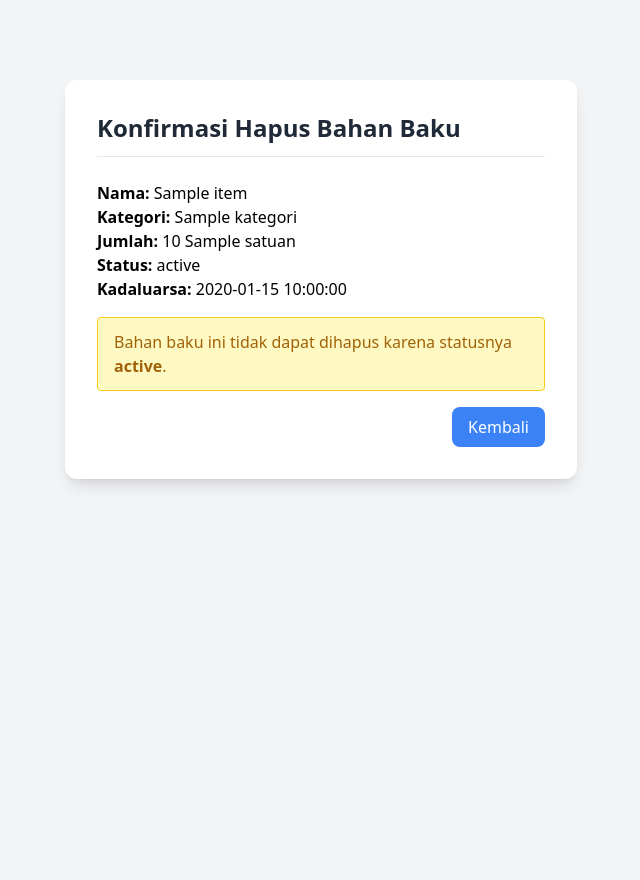
After one commit to zidan224/MBG_032_2A_Zidan-Taufiqurahman, a CodeIgniter 4 app: template MBG_032_2A_Zidan-Taufiqurahman/app/Views/stok/confirm_delete.php in a window 1280 px wide. The commit adds this page. Shown: the whole page, without its empty margins (319-959 px from the left). Run offline with PHP 8.4 and a stand-in for CodeIgniter, Linux system fonts and the light colour scheme; the template is opened without the code that fills it: most values are stand-ins (such as "Sample title", 1, 10 or a date in 2020); some libraries are stand-ins or nearby versions.

Commit message:
Add Fitur Hapus Bahan Kadaluarsa by Zidan Taufiqurahman

```diff
--- a/MBG_032_2A_Zidan-Taufiqurahman/app/Models/BahanBakuModel.php
+++ b/MBG_032_2A_Zidan-Taufiqurahman/app/Models/BahanBakuModel.php
@@ -11,6 +11,8 @@ class BahanBakuModel extends Model
         'nama',
         'kategori',
         'jumlah',
+        'satuan',
+        'tanggal_masuk',
         'tanggal_kadaluarsa',
         'status'
     ];
--- /dev/null
+++ b/MBG_032_2A_Zidan-Taufiqurahman/app/Views/stok/confirm_delete.php
@@ -0,0 +1,53 @@
+<!DOCTYPE html>
+<html lang="id">
+<head>
+    <meta charset="UTF-8">
+    <title>Konfirmasi Hapus Bahan Baku</title>
+    <script src="https://cdn.tailwindcss.com"></script>
+</head>
+<body class="bg-gray-100 min-h-screen">
+
+    <div class="container mx-auto mt-20 bg-white p-8 shadow-lg rounded-xl max-w-lg">
+        <h2 class="text-2xl font-bold text-gray-800 mb-6 border-b pb-3">
+            Konfirmasi Hapus Bahan Baku
+        </h2>
+
+        <div class="mb-4">
+            <p><strong>Nama:</strong> <?= esc($item['nama']) ?></p>
+            <p><strong>Kategori:</strong> <?= esc($item['kategori']) ?></p>
+            <p><strong>Jumlah:</strong> <?= esc($item['jumlah']) ?> <?= esc($item['satuan']) ?></p>
+            <p><strong>Status:</strong> <?= esc($item['status']) ?></p>
+            <p><strong>Kadaluarsa:</strong> <?= esc($item['tanggal_kadaluarsa']) ?></p>
+        </div>
+
+        <?php if ($item['status'] === 'Kadaluarsa'): ?>
+            <p class="text-red-600 font-semibold mb-4">
+                Apakah Anda yakin ingin menghapus bahan baku ini? Tindakan ini tidak dapat dibatalkan.
+            </p>
+
+            <form action="<?= base_url('gudang/stok/delete/'.$item['id']) ?>" method="post" class="flex justify-end space-x-3">
+                <a href="<?= base_url('gudang/stok') ?>"
+                    class="bg-gray-400 hover:bg-gray-500 text-white px-4 py-2 rounded-lg transition duration-300">
+                    Batal
+                </a>
+                <button type="submit"
+                        class="bg-red-600 hover:bg-red-700 text-white px-4 py-2 rounded-lg transition duration-300">
+                    Hapus
+                </button>
+            </form>
+        <?php else: ?>
+            <div class="text-yellow-700 bg-yellow-100 border border-yellow-400 px-4 py-3 rounded">
+                Bahan baku ini tidak dapat dihapus karena statusnya <strong><?= esc($item['status']) ?></strong>.
+            </div>
+
+            <div class="flex justify-end mt-4">
+                <a href="<?= base_url('gudang/stok') ?>"
+                    class="bg-blue-500 hover:bg-blue-600 text-white px-4 py-2 rounded-lg transition duration-300">
+                    Kembali
+                </a>
+            </div>
+        <?php endif; ?>
+    </div>
+
+</body>
+</html>
```
Also changed, not shown: MBG_032_2A_Zidan-Taufiqurahman/app/Controllers/StokController.php (+49 -10 lines), MBG_032_2A_Zidan-Taufiqurahman/app/Views/stok/index.php (+12 -8 lines), MBG_032_2A_Zidan-Taufiqurahman/app/Config/Routes.php (line endings or trailing spaces), MBG_032_2A_Zidan-Taufiqurahman/app/Views/Dashboard.php (indentation only).
